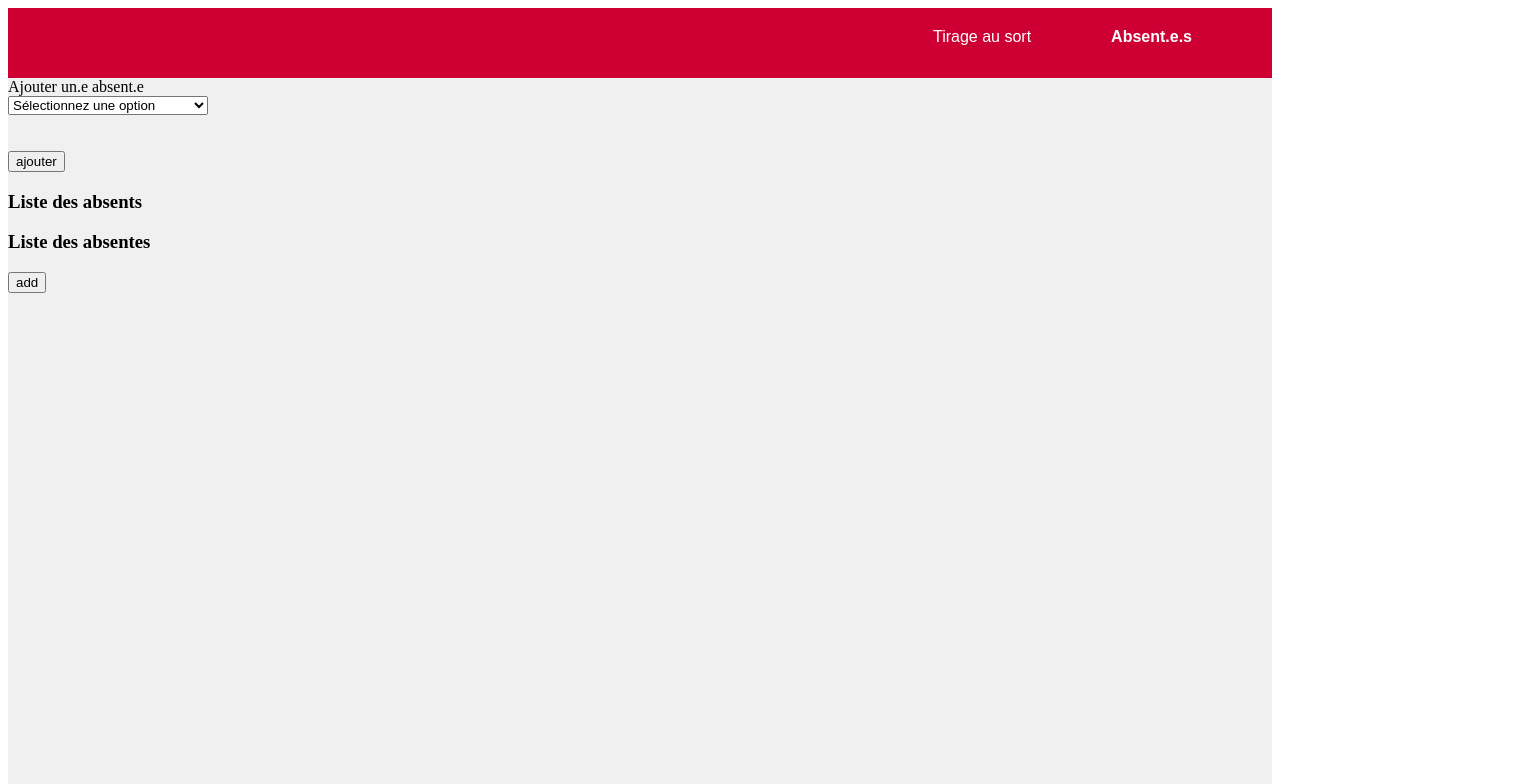
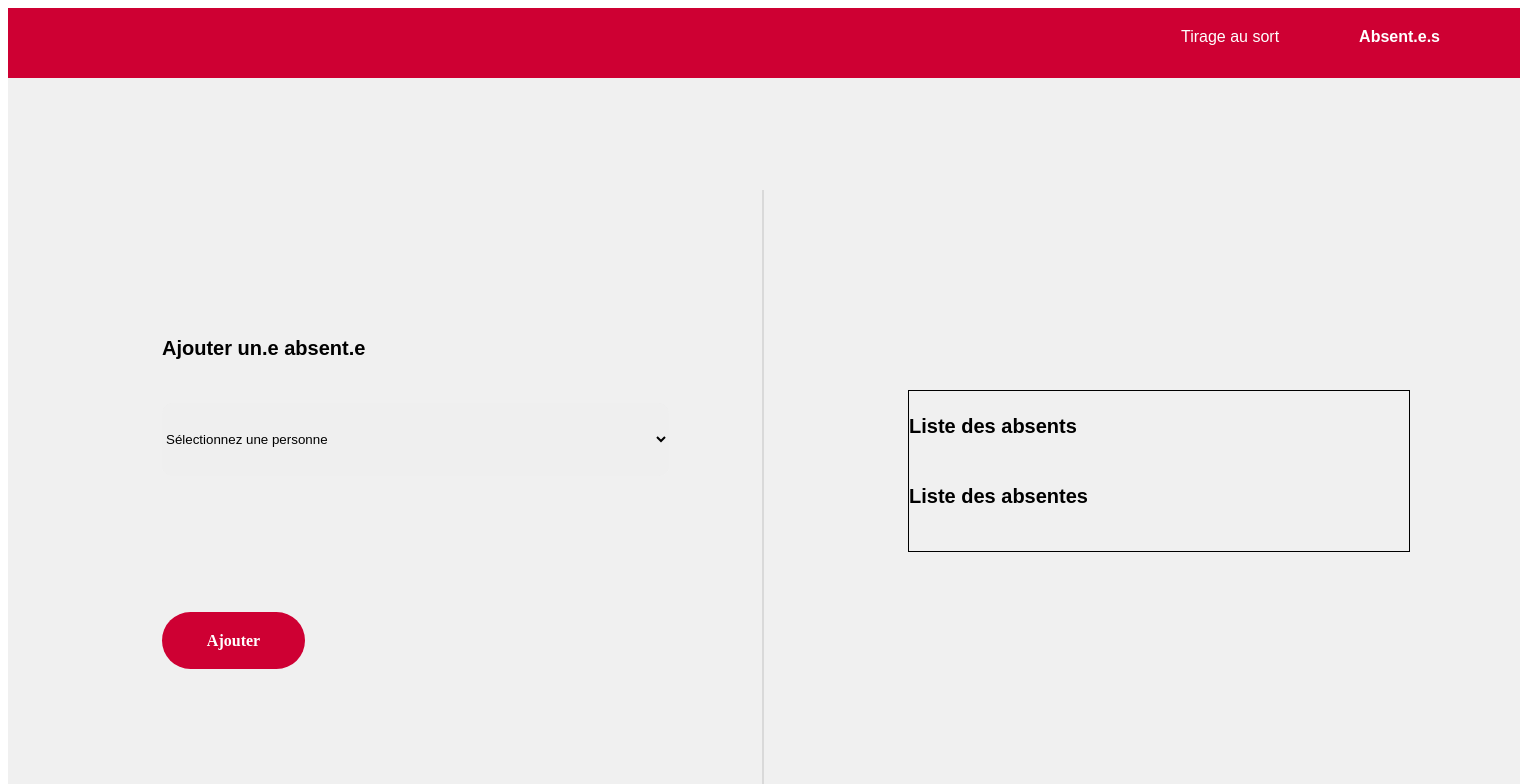
Before and after one commit to Lileczka/TirageAleatoire, an Angular app: page /page2 in a window 1280 px wide. Shown: the top 784 px of the page, 1520 px wide, since content can reach past the window. Built offline with nearby package versions, Linux system fonts and the light colour scheme.

Commit message:
mis en page

```diff
--- a/src/app/app.module.ts
+++ b/src/app/app.module.ts
@@ -7,6 +7,7 @@ import { Page2Component } from './pages/page2/page2.component';
 import { Page1Component } from './pages/page1/page1.component';
 import { HeaderComponent } from './components/header/header.component';
 import { FooterComponent } from './components/footer/footer.component';
+import { StudentService } from './student.service';
 
 
 @NgModule({
@@ -24,7 +25,7 @@ import { FooterComponent } from './components/footer/footer.component';
     AppRoutingModule,
     FormsModule
   ],
-  providers: [ ],
+  providers: [ StudentService],
   bootstrap: [AppComponent]
 })
 export class AppModule { }
--- a/src/app/components/footer/footer.component.html
+++ b/src/app/components/footer/footer.component.html
@@ -2,4 +2,4 @@
     <div class="container">
     <p class="text"> Made with 🫶 by <span class="monNom">  Lilianna Guderska</span></p>
     </div>
-    </section>
+</section>
--- a/src/app/components/header/header.component.html
+++ b/src/app/components/header/header.component.html
@@ -1,10 +1,8 @@
-
-    <div class="container">
-      <a class="tirage"
-      [routerLinkActive]= "'' "
-      routerLink=''>{{tirage}}
-      </a>
-  <a class="absent"
-       [routerLinkActive]="'active'"
-       routerLink='/page2'>{{absent}}</a>
-    </div>
+<section>
+  <div class="container">
+    <a class="tirage" [routerLinkActive]="''" routerLink="">{{ tirage }} </a>
+    <a class="absent" [routerLinkActive]="'active'" routerLink="/page2">{{
+      absent
+    }}</a>
+  </div>
+</section>
--- a/src/app/pages/page1/page1.component.css
+++ b/src/app/pages/page1/page1.component.css
@@ -1,3 +1,11 @@
+.container {
+height: 842px;
+background-color: #F0F0F0;
+margin: 0;
+padding: 0;
+}
+
+
 button {
     width: 453px;
     height: 75px;
--- a/src/app/pages/page1/page1.component.html
+++ b/src/app/pages/page1/page1.component.html
@@ -1,7 +1,11 @@
 <section>
-
-  <div *ngFor="let student of presentStudents">{{student}}</div>
-  <button type="submit" (click)="getPresentStudents()">add</button>
-
+  <div class="container">
+  <button type="button" (click)="getPresentStudents()">{{ titre }} </button>
+  <div class="selectionContainer">
+    <p *ngIf="cacheMoi">Personne n'a été sélectionné actuellement 👀</p>
+  <ul>
+  <li *ngFor= "let student of presentMemoryStudents">{{ student }}</li></ul>
+</div>
+</div>
 
 </section>
--- a/src/app/pages/page1/page1.component.ts
+++ b/src/app/pages/page1/page1.component.ts
@@ -18,38 +18,26 @@ export class Page1Component  {
 
   presentStudents: string[] = [];
   selectedAbsentStudents: string[] = [];
-
+  presentMemoryStudents : string[] = [];
 
 
   constructor(private studentService: StudentService) {
     this.presentStudents = this.studentService.getPresentStudents(this.selectedAbsentStudents);
   }
 
-getPresentStudents(): void {
+  getPresentStudents(): void {
+    this.presentStudents = this.studentService.getPresentStudents(this.selectedAbsentStudents);
+    // Récupérer la chaîne JSON de localStorage avec la clé presentMemoryStudents
+    const presentStudentsJson = localStorage.getItem("presentMemoryStudents");
 
-  this.presentStudents = this.studentService.getPresentStudents(this.selectedAbsentStudents);
-  const presentStudentsJson = localStorage.getItem("presentMemoryStudents");
-  if (presentStudentsJson !== null) {
-    const presentMemoryStudents = JSON.parse(presentStudentsJson);
-    console.log(presentMemoryStudents);
-  } else {
-    console.log("La valeur de presentMemoryStudents est null");
+    if (presentStudentsJson !== null) {
+      this.presentMemoryStudents = JSON.parse(presentStudentsJson);
+      console.log(this.presentMemoryStudents);
+    } else {
+      console.log("La valeur de presentMemoryStudents est null");
+    }
   }
 }
-}
+
 //this.cacheMoi=!this.cacheMoi
   //this.visible=!this.visible;
-
-
-
-
-
-
-  /*getPresentStudent() {
-    let newPresentStudents: string[] = this.students.filter(student => {
-      return this.selectedAbsentStudents.indexOf(student.prenom) === -1;
-    }).map(student => {
-      return student.prenom;
-    });
-    console.log('Lista'+ newPresentStudents);
-  } */
--- a/src/app/pages/page2/page2.component.css
+++ b/src/app/pages/page2/page2.component.css
@@ -1,8 +1,71 @@
-select {
-    width: 200px;
+.container {
+  height: 842px;
+  background-color: #f0f0f0;
+}
+.selectionContainer {
+  width: 896px;
+  height: 354px;
+  background-color: white;
+  margin-left: 308px;
+  margin-bottom: 234px;
+  text-align: center;
+}
+.formBlock {
+  margin-top: -500px;
+  margin-left: 154px;
 }
 
-form {
-    display: flex;
-    flex-direction: column;
+button {
+  width: 143px;
+  height: 57px;
+  background: #ce0033;
+  border-radius: 50px;
+  border: none;
+  font-family: "Poppins";
+  font-style: normal;
+  color: white;
+  font-weight: 700;
+  font-size: 16px;
+  margin: 100px 520px 85px 154px;
 }
+
+.petitBtn {
+    width: 21px;
+    height:21px ;
+    background-color:#D9D9D9;
+    border-radius: 50px;
+    display: inline-block;
+    justify-items: center;
+
+}
+
+.vertical-line {
+  height: 619px;
+
+  margin-left: 754px;
+  margin-top: 112px;
+  border-left: 2px solid #d9d9d9;
+  display: inline-block;
+}
+
+h3 {
+  font-style: normal;
+  font-weight: 700;
+  font-size: 20px;
+  line-height: 30px;
+  padding-bottom: 20px;
+}
+
+select {
+  width: 507px;
+  height: 73px;
+  border-radius: 10px;
+  border: none;
+}
+
+.containerRight {
+  margin-top: -400px;
+  margin-left: 900px;
+  width: 500px;
+  border: 1px solid black;
+}
--- a/src/app/pages/page2/page2.component.html
+++ b/src/app/pages/page2/page2.component.html
@@ -1,20 +1,25 @@
 <section>
+  <div class="container">
     <span class="vertical-line"></span>
-    <form>
-      <label for="student">Ajouter un.e absent.e</label>
-      <select id="student" name="student" [(ngModel)]="selectedStudent">
-        <option value="" disabled selected hidden>Sélectionnez une option</option>
+    <div class="containerLeft">
+    <form class="formBlock">
+      <label for="student"><h3>Ajouter un.e absent.e</h3></label>
+      <select  id="student" name="student" [(ngModel)]="selectedStudent">
+        <option value="" disabled selected hidden>Sélectionnez une personne</option>
         <option
           *ngFor="let student of students; let i = index"
-          [ngValue]="student.prenom"
-        >
-          {{ student.prenom }}
+          [ngValue]="student.prenom">{{ student.prenom }}
         </option>
       </select>
-      <br /><br />
     </form>
-    <button type="submit" (click)="getAbsentStudents()">{{ titre }}</button>
-    <h3>Liste des absents</h3>
+    <br> <br>
+   <button type="submit" (click)="getAbsentStudents()">{{ titre }}</button>
+    </div>
+    <br> <br>
+    <div class="containerRight">
+
+      <h3>Liste des absents</h3>
+
     <ul>
       <ng-container *ngFor="let student of selectedAbsentStudents">
         <li *ngIf="getAbsentBoyStudents().includes(student)">
@@ -30,15 +35,21 @@
     <ng-container *ngFor="let student of selectedAbsentStudents">
         <li *ngIf="getAbsentGirlStudents().includes(student)">
           {{ student }}
-          <span (click)="removeAbsentStudent(student)"> x </span>
+          <span class="petitBtn" (click)="removeAbsentStudent(student)"> x </span>
         </li>
     </ng-container>
     </ul>
-    <ul>
-        <li *ngFor= "let student of presentStudents"> {{ student }}</li>
+  </div>
+  </div>
+  </section>
+    <!--<ul>
+    <li *ngFor= "let student of presentStudents"> {{ student }}</li>
     </ul>
+  </div>
     <button type="submit" (click)="getPresentStudents()">add</button>
-    </section>
+     -->
+
+
 
   <!-- button qui efface input:
       ajouter dans ts: myInputValue = ''; // déclaration et initialisation de la propriété
--- a/src/app/pages/page2/page2.component.ts
+++ b/src/app/pages/page2/page2.component.ts
@@ -8,8 +8,8 @@ import { StudentService } from 'src/app/student.service';
 })
 export class Page2Component {
   students = STUDENTS; //students egal à mock
+  titre= 'Ajouter';
 
-  titre= "ajouter";
 
   selectedStudent = '';
   selectedAbsentStudents: string[] = [];
@@ -32,7 +32,9 @@ export class Page2Component {
   getPresentStudents(): void {
     this.presentStudents = this.studentService.getPresentStudents(this.selectedAbsentStudents);
     console.log(this.presentStudents);
+    // Convertir la liste newPresentStudents en chaîne de caractères JSON
     const presentStudentsJson = JSON.stringify(this.presentStudents);
+    // Stocker la chaîne JSON dans localStorage avec la clé "presentStudents"
     localStorage.setItem("presentMemoryStudents", presentStudentsJson);
   }
 
--- a/src/styles.css
+++ b/src/styles.css
@@ -1,6 +1,6 @@
 section {
-    height: 842px;
-    background-color: #F0F0F0;
+    width:1512px;
     margin: 0;
     padding: 0;
+    font-family: 'Poppins', sans-serif;
 }
```
